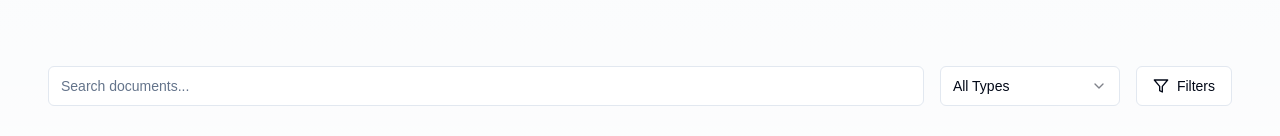
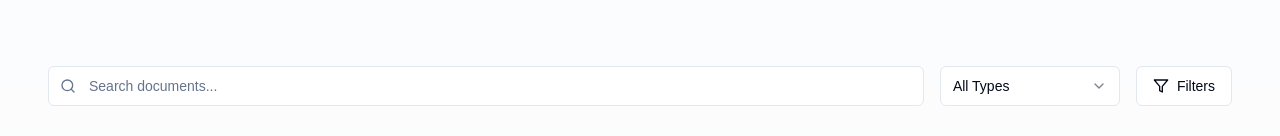
Before and after one commit to sudsarkar13/alumni-website, a Next.js app: page /media in a window 1280 px wide. Shown: the part 2937-3073 px from the top of the page. Built offline with nearby package versions, Linux system fonts and the light colour scheme.

Commit message:
refactor ♻️: Adjust absolute positioning for icon search
- Code refitting adjusting absolute positioning implementation for incorporating an Icon Search adding flexible adjustment behavior inside.

```diff
--- a/components/pages/media/BatchDocuments.tsx
+++ b/components/pages/media/BatchDocuments.tsx
@@ -59,12 +59,12 @@ export default function BatchDocuments() {
           viewport={{ once: true }}
           className="flex flex-wrap gap-4 mb-8"
         >
-          <div className="flex-1 min-w-[200px]">
+          <div className="flex-1 min-w-[200px] relative">
             <Input
               placeholder="Search documents..."
-              className="w-full"
-              icon={<Search className="w-4 h-4" />}
+              className="w-full pl-10"
             />
+            <Search className="w-4 h-4 absolute left-3 top-1/2 -translate-y-1/2 text-muted-foreground" />
           </div>
           <Select defaultValue="all">
             <SelectTrigger className="w-[180px]">
```
